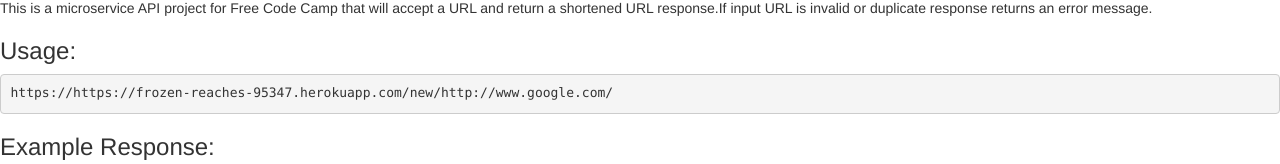
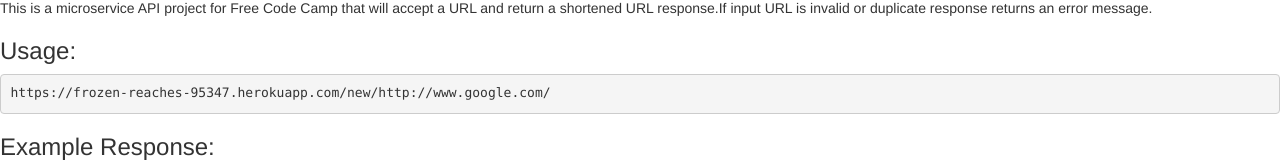
Before and after one commit to ashishdutta007/fcc-url-shortener, a website: page views/index.html in a window 1280 px wide. Shown: the part 165-329 px from the top of the page. Drawn offline with nearby package versions, Linux system fonts and the light colour scheme.

Commit message:
view change

```diff
--- a/views/index.html
+++ b/views/index.html
@@ -17,7 +17,7 @@
             This is a microservice API project for Free Code Camp that will accept a URL and return a shortened URL response.If input URL is invalid or duplicate response returns an error message.
         </p>
         <h3>Usage:</h3>
-        <pre>https://https://frozen-reaches-95347.herokuapp.com/new/http://www.google.com/</pre>
+        <pre>https://frozen-reaches-95347.herokuapp.com/new/http://www.google.com/</pre>
         <h3>Example Response:</h3>
         <pre>
 					{
```
